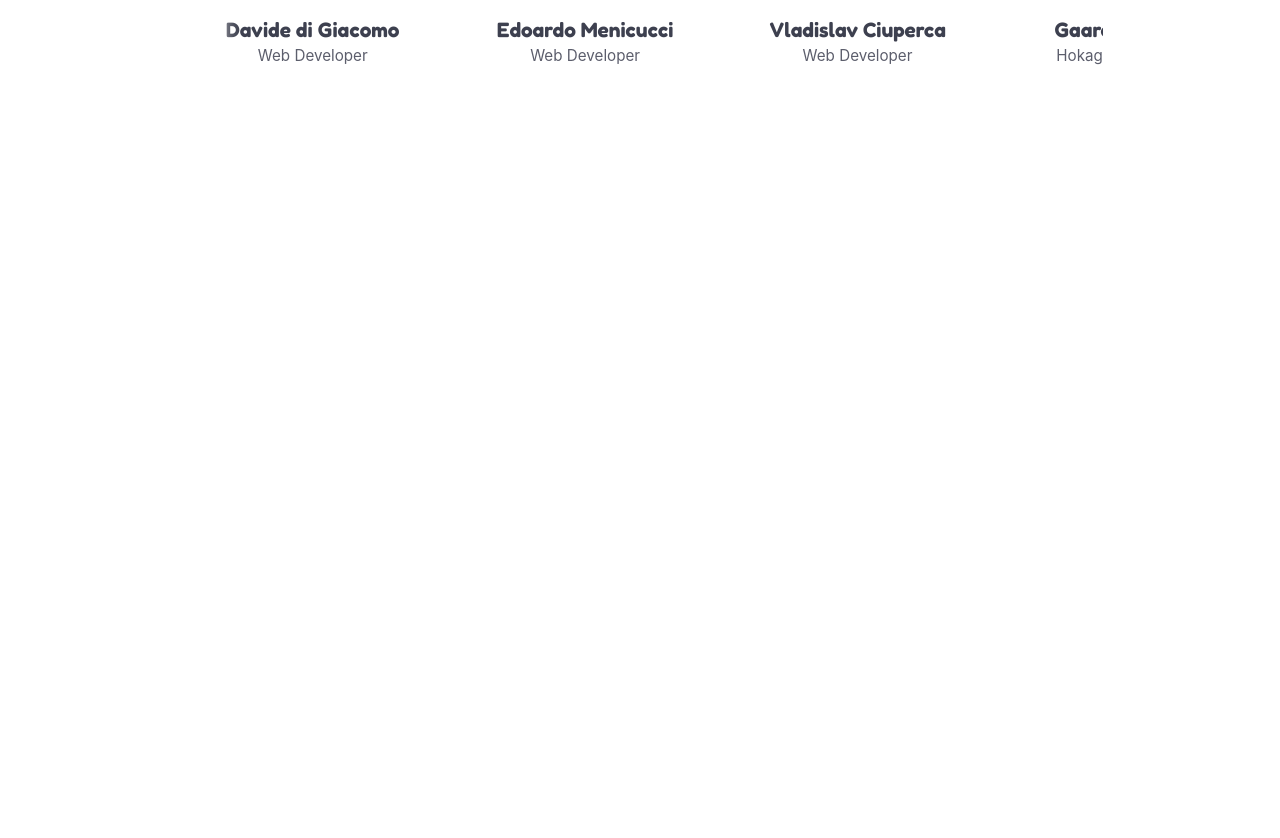
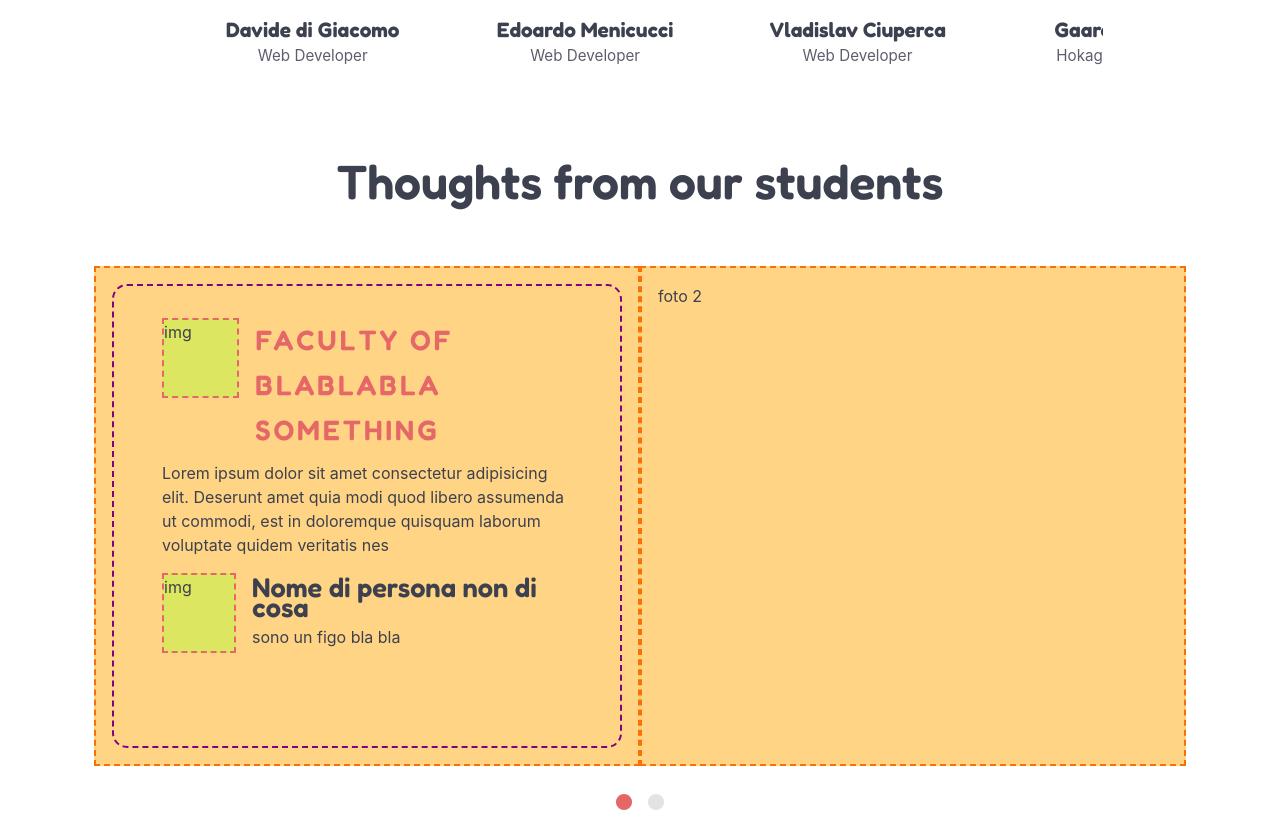
Before and after one commit to Vladislav-Ciuperca/proj-html-vuejs, a Vue app: page / in a window 1280 px wide. Shown: the part 2748-3586 px from the top of the page. Before the commit the page ends 2853 px from the top, so only its background shows below. Built offline with nearby package versions, Linux system fonts and the light colour scheme.

Commit message:
footer carousel no fancy graphics

```diff
--- a/src/App.vue
+++ b/src/App.vue
@@ -2,6 +2,7 @@
 import AppContent3 from './components/AppContent3.vue'
 import NewsLetterBanner from './components/NewsLetterBanner.vue';
 import AppContentCarousel from './components/AppContentCarousel.vue';
+import AppFooterCarousel from './components/AppFooterCarousel.vue';
 
 
 export default {
@@ -9,6 +10,7 @@ export default {
     AppContent3,
     NewsLetterBanner,
     AppContentCarousel,
+    AppFooterCarousel,
   },
   data() {
     return {
@@ -37,6 +39,7 @@ export default {
 
   <div class="container-lg">
     <AppContentCarousel />
+    <AppFooterCarousel />
   </div>
 
 </template>
--- a/src/components/AppContentCarousel.vue
+++ b/src/components/AppContentCarousel.vue
@@ -66,9 +66,8 @@ export default {
     <div class="title">
         <h1 class="round-font">Management</h1>
         <p>A team of expert teachers that are leading our university! Meet our staff and become a student at EduPrime
-            this year!</p>
-        <div @mousemove="dragging" @mousedown="isClicked = !isClicked, isSmooth = !isSmooth" @mouseup="mouseRelease()"
-            class="white-shadow"></div>
+            this year!
+        </p>
     </div>
 
     <div class="container">
@@ -78,7 +77,11 @@ export default {
         </button>
 
         <!-- la documentazione su questi "@events" è in fondo alla pagina -->
-        <div id="carousel" :class="{ smooth: isSmooth, slow: isSmooth }">
+        <div id="carousel"
+        :class="{ smooth: isSmooth, slow: isSmooth }"
+        @mousemove="dragging"
+        @mousedown="isClicked = !isClicked, isSmooth = !isSmooth"
+        @mouseup="mouseRelease()">
 
 
             <div v-for="elemento in store.carouselData" id="element-container">
@@ -108,18 +111,6 @@ export default {
 
 
 <style scoped>
-.white-shadow {
-    /* border: 2px dashed purple; */
-    width: 1114px;
-    height: 330px;
-    position: absolute;
-    left: 89px;
-    box-shadow: -60px 0 20px -20px rgb(255, 255, 255) inset,
-        60px 0 20px -10px rgb(255, 255, 255) inset;
-    /* border-radius: 110px; */
-    caret-color: transparent;
-    z-index: 9999999;
-}
 
 .name {
     font-size: 1.3rem;
@@ -136,7 +127,6 @@ img {
 
 .container,
 .title {
-    /* border: 2px dashed purple; */
     text-align: center;
     caret-color: transparent;
 }
@@ -165,7 +155,6 @@ p {
 #carousel {
     width: 1100px;
     height: 330px;
-    /* border: 2px dashed green; */
     display: flex;
     align-items: center;
     overflow-x: hidden;
@@ -180,7 +169,6 @@ p {
 
 
 #element-container {
-    /* transition: 8s; */
     display: flex;
     width: 1750px;
 }
@@ -194,7 +182,6 @@ button {
     border-radius: 50%;
     cursor: pointer;
     transition: 0.2s;
-    /* transition: transform 0.1s; */
 }
 
 button:hover{
@@ -208,8 +195,6 @@ button:hover{
 }
 
 .img-container {
-    /* border: 2px dashed #F87102; */
-    /* background: rgb(255, 212, 132); */
     width: 170px;
     height: 170px;
     display: flex;
@@ -222,38 +207,43 @@ button:hover{
 }
 
 .elemento {
-    /* border: 2px dashed green; */
     padding: 2.2rem;
 }
 
 .on-element{
-    /* border: 2px dashed red; */
     width: 170px;
     height: 170px;
     position: absolute;
-    top: 0;
-    left: 0;
+    top: 0px;
+    left: 0px;
     display: flex;
     align-items: center;
-    justify-content: space-around;
+    justify-content: center;
+    gap: 1rem;
     padding: 1rem;
     transform: scale(0.3);
     transition: 0.3s ease;
     border-radius: 50%;
     color: #FFFFFF00;
+    background: #ffffffce;
     background: none;
 }
 .img-container:hover .on-element{
-    transform: scale(1);
-    background: #ffffff90;
+    transform: scale(1.2);
+    background: #ffffffce;
     color: #434959;
 }
 .elemento i{
     cursor: pointer;
     transition: 0.15s;
+    font-size: 1rem;
 }
 
 .elemento i:hover{
     color: #E56768;
 }
+
+.red{
+
+}
 </style>
--- /dev/null
+++ b/src/components/AppFooterCarousel.vue
@@ -0,0 +1,249 @@
+<script>
+import store from '../data/StoreVladi.js'
+
+
+export default {
+    data() {
+        return {
+            isClicked: false,
+            isSmooth: true,
+            store,
+            valore1: "",
+            valore2: "",
+            valore3: "",
+            valore4: "",
+            bambi: 'a',
+            isAtLeft: true,
+            isAtRight: false,
+        }
+    },
+    methods: {
+        dragging(value) {
+            if (!this.isClicked) return;
+            console.log('dragging...')
+            document.getElementById('footerCarosell').scrollLeft -= value.movementX
+
+            let halfWay = (footerCarosell.scrollWidth - footerCarosell.clientWidth) / 2
+
+            if (footerCarosell.scrollLeft <= halfWay) {
+                this.isAtRight = false
+                this.isAtLeft = true
+                console.log("right is", this.isAtRight)
+                console.log("Left is", this.isAtLeft)
+            }
+            else if (footerCarosell.scrollLeft >= halfWay) {
+                this.isAtRight = true
+                this.isAtLeft = false
+                console.log("right is", this.isAtRight)
+                console.log("Left is", this.isAtLeft)
+
+            }
+        },
+        mouseRelease() {
+            this.isClicked = false;
+            this.isSmooth = true;
+        },
+
+        Right() {
+            const footerCarosell = document.getElementById('footerCarosell');
+
+            footerCarosell.scrollLeft += 1500;
+
+            this.isAtRight = true
+            this.isAtLeft = false
+
+        },
+
+        Left() {
+            const footerCarosell = document.getElementById('footerCarosell');
+
+            footerCarosell.scrollLeft -= 1500;
+
+            let halfWay = (footerCarosell.scrollWidth - footerCarosell.clientWidth) / 2
+
+
+            this.isAtRight = false
+            this.isAtLeft = true
+
+
+        },
+
+
+    },
+    created() {
+        setInterval(() => {
+            const footerCarosell = document.getElementById('footerCarosell');
+
+            this.valore1 = footerCarosell.scrollWidth
+            this.valore2 = footerCarosell.clientWidth;
+            this.valore3 = footerCarosell.scrollWidth - footerCarosell.clientWidth
+            this.valore4 = footerCarosell.scrollLeft
+
+
+
+        }, 20)
+    },
+
+    mounted() {
+
+    }
+}
+</script>
+
+
+<template>
+
+    <div class="container">
+
+        <div class="title">
+            <h1 class="round-font">Thoughts from our students</h1>
+        </div>
+
+        <div id="footerCarosell" @mousemove="dragging" @mousedown="isClicked = !isClicked, isSmooth = !isSmooth"
+            @mouseup="mouseRelease()" :class="{ smooth: isSmooth, slow: isSmooth }">
+
+            <div id="element-container"><!--width 1750px(va in overflow)-->
+                <div class="elemento">
+                    <div class="carta">
+                        <div class="d-flex top">
+                            <div class="faculty img-container">
+                              img
+                            </div>
+                            <h2 class="round-font my-red">FACULTY OF BLABLABLA SOMETHING</h2>
+                        </div>
+                        <p>
+                            Lorem ipsum dolor sit amet consectetur adipisicing elit. Deserunt amet quia modi quod libero
+                            assumenda ut commodi, est in doloremque quisquam laborum voluptate quidem veritatis nes</p>
+                        <div class="d-flex">
+                            <div class="student img-container">
+                                img
+                            </div>
+                            <div class="info">
+                                <h2 class="round-font">Nome di persona non di cosa</h2>
+                                <p>sono un figo bla bla </p>
+                            </div>
+                        </div>
+                    </div>
+                </div>
+                <div class="elemento">foto 2</div>
+                <div class="elemento">foto 3</div>
+                <div class="elemento">foto 4</div>
+            </div>
+
+        </div>
+
+        <div class=" dots">
+            <button :class="{ red: isAtLeft }" id="sx"><i @click="Left()" class="fa-solid fa-circle"></i></button>
+            <button :class="{ red: isAtRight }" id="dx"><i @click="Right()" class="fa-solid fa-circle"></i></button>
+        </div>
+
+
+    </div>
+
+</template>
+
+
+
+<style scoped>
+.debug{
+    border: 2px dashed red;
+}
+/* stile del titolo */
+h1 {
+    font-size: 3rem;
+}
+
+.title {
+    text-align: center;
+    padding: 3rem;
+}
+
+.container {
+    justify-content: center;
+    height: 69vh;
+}
+
+#footerCarosell {
+    background: rgba(172, 255, 47, 0.329);
+    margin: auto;
+    width: 100%;
+    height: 500px;
+    overflow-x: hidden;
+    transition: 2s ease;
+    caret-color: transparent;
+}
+
+.smooth {
+    scroll-behavior: smooth;
+}
+
+#element-container {
+    display: flex;
+    width: 200%;
+    height: 100%;
+}
+
+
+.elemento {
+    border: 2px dashed #F87102;
+    background: rgb(255, 212, 132);
+    width: 50%;
+    padding: 1rem;
+}
+/* stile della carta */
+
+.carta{
+    border: 2px dashed purple;
+    border-radius: 15px;
+    height: 100% ;
+    padding: 2rem 3rem;
+}
+.top h2{
+    width: 80%;
+    font-size: 1.75rem;
+    letter-spacing: 3px;
+    line-height: 45px;
+}
+
+.info{
+    display: flex;
+    flex-direction: column;
+    justify-content: center;
+}
+
+.info h2{
+    font-size: 1.7rem;
+    line-height: 20px;
+}
+
+.img-container{
+    border: 2px dashed #E56768 ;
+    background: rgba(172, 255, 47, 0.418);
+    width: 80px;
+    height: 80px;
+    margin-right: 1rem;
+    margin-bottom: 1rem;
+}
+
+.dots {
+    justify-content: center;
+    display: flex;
+    gap: 1rem;
+    padding: 1.5rem;
+    caret-color: transparent;
+}
+
+button {
+    background: none;
+    border: none;
+    color: #8888883d;
+}
+
+button:hover {
+    color: #88888879;
+}
+
+.red {
+    color: #E56768 !important;
+}
+</style>
```
Also changed, not shown: src/data/StoreVladi.js (+45 -14 lines).
